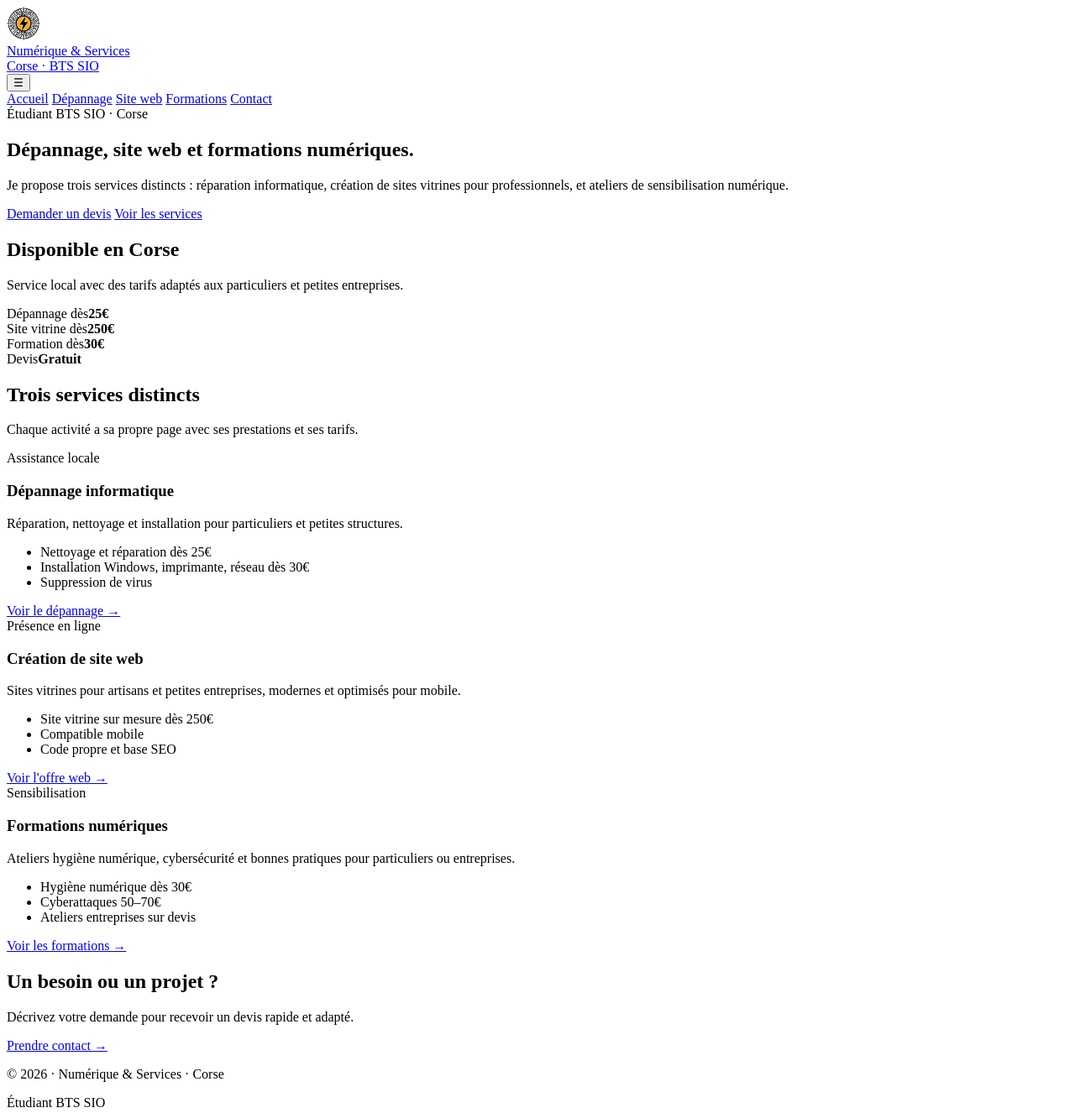
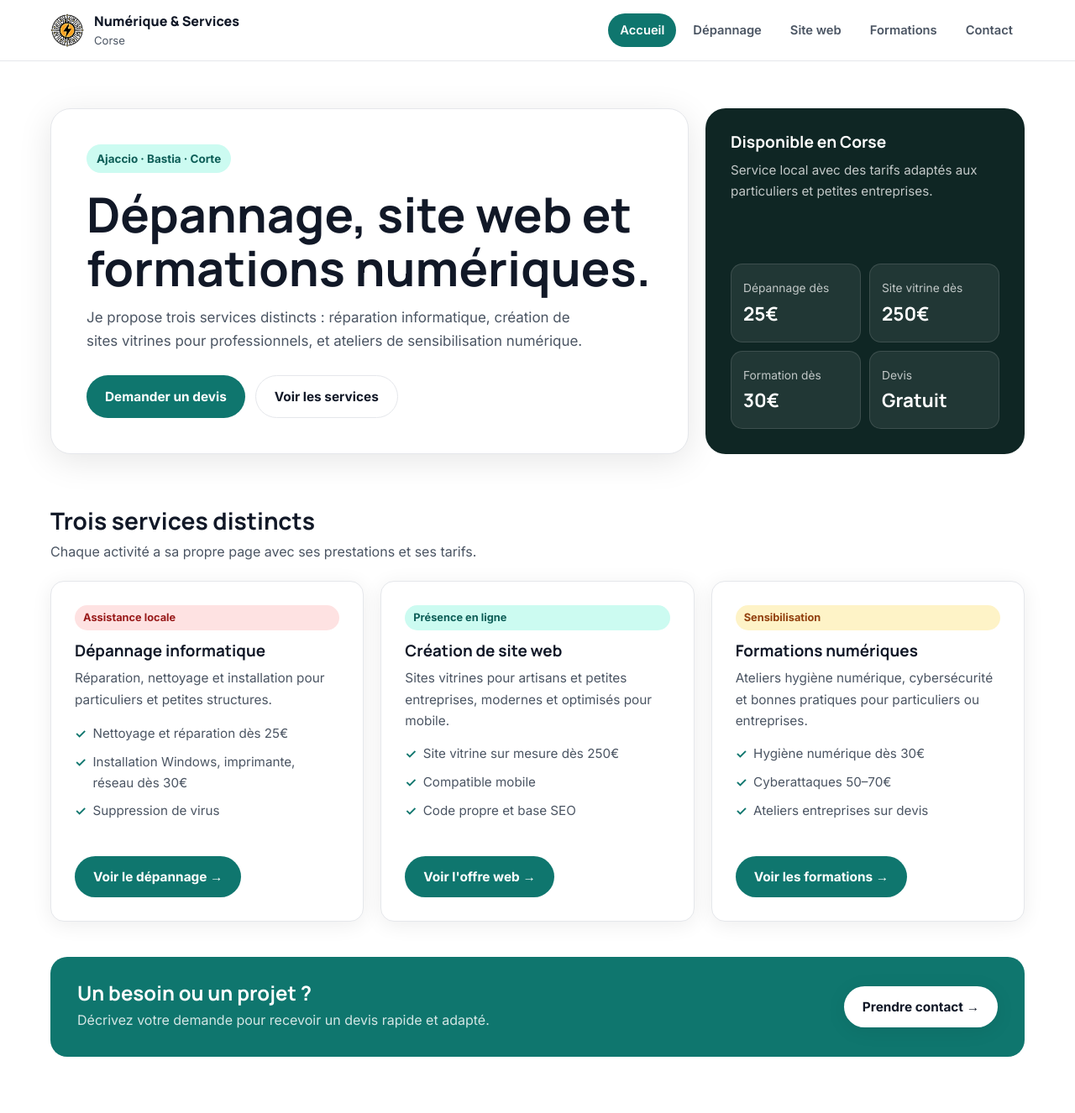
Before and after one commit to oxyfifi/site-olivier, a plain HTML site: page index.html in a window 1280 px wide. Shown: the top 1326 px of the page at 84% size. Drawn offline with Linux system fonts and the light colour scheme.

Commit message:
CSS add  v3

```diff
--- a/index.html
+++ b/index.html
@@ -1,17 +1,19 @@
 <!DOCTYPE html>
 <html lang="fr">
 <head>
-  <meta charset="UTF-8"><meta name="viewport" content="width=device-width, initial-scale=1.0">
-  <title>Réparation PC &amp; Création de sites — en Corse</title>
+  <meta charset="UTF-8">
+  <meta name="viewport" content="width=device-width, initial-scale=1.0">
+  <title>Dépannage informatique, sites web et formations en Corse | NovaIT</title>
   <meta name="description" content="Dépannage informatique, création de sites web et formations numériques en Corse. Devis gratuit, service local et accompagnement professionnel.">
-  <link rel="icon" type="image/png" href="logo-transparent.webp">
+  <link rel="icon" type="image/webp" href="logo-transparent.webp">
+  <link rel="stylesheet" href="style.css">
 </head>
 <body>
 <header class="site-header">
   <div class="container header-inner">
     <a class="brand" href="index.html">
       <img src="logo-transparent.webp" alt="Logo" style="height:40px; width:40px; border-radius:12px; object-fit:contain;">
-      <div><div class="brand-name">Numérique &amp; Services</div><div class="brand-sub">Corse · BTS SIO</div></div>
+      <div><div class="brand-name">Numérique &amp; Services</div><div class="brand-sub">Corse</div></div>
     </a>
     <button class="menu-btn" aria-label="Menu">☰</button>
     <nav class="nav">
@@ -27,7 +29,7 @@
   <section class="hero">
     <div class="container hero-grid">
       <div class="hero-card">
-        <span class="badge">Étudiant BTS SIO · Corse</span>
+        <span class="badge">Ajaccio · Bastia · Corte</span>
         <h1>Dépannage, site web et formations numériques.</h1>
         <p>Je propose trois services distincts : réparation informatique, création de sites vitrines pour professionnels, et ateliers de sensibilisation numérique.</p>
         <div class="btn-row">
@@ -104,7 +106,7 @@
     </div>
   </section>
 </main>
-<footer><div class="container footer-inner"><p>© 2026 · Numérique &amp; Services · Corse</p><p>Étudiant BTS SIO</p></div></footer>
+<footer><div class="container footer-inner"><p>© 2026 · Numérique &amp; Services · Corse</p></div></footer>
 <script>document.querySelector(".menu-btn").addEventListener("click",function(){document.querySelector(".nav").classList.toggle("open");});</script>
 </body>
 </html>
```
Also changed, not shown: contact.html (+2 -2 lines), depannage.html (+2 -2 lines), formations.html (+2 -2 lines), site-web.html (+2 -2 lines).
